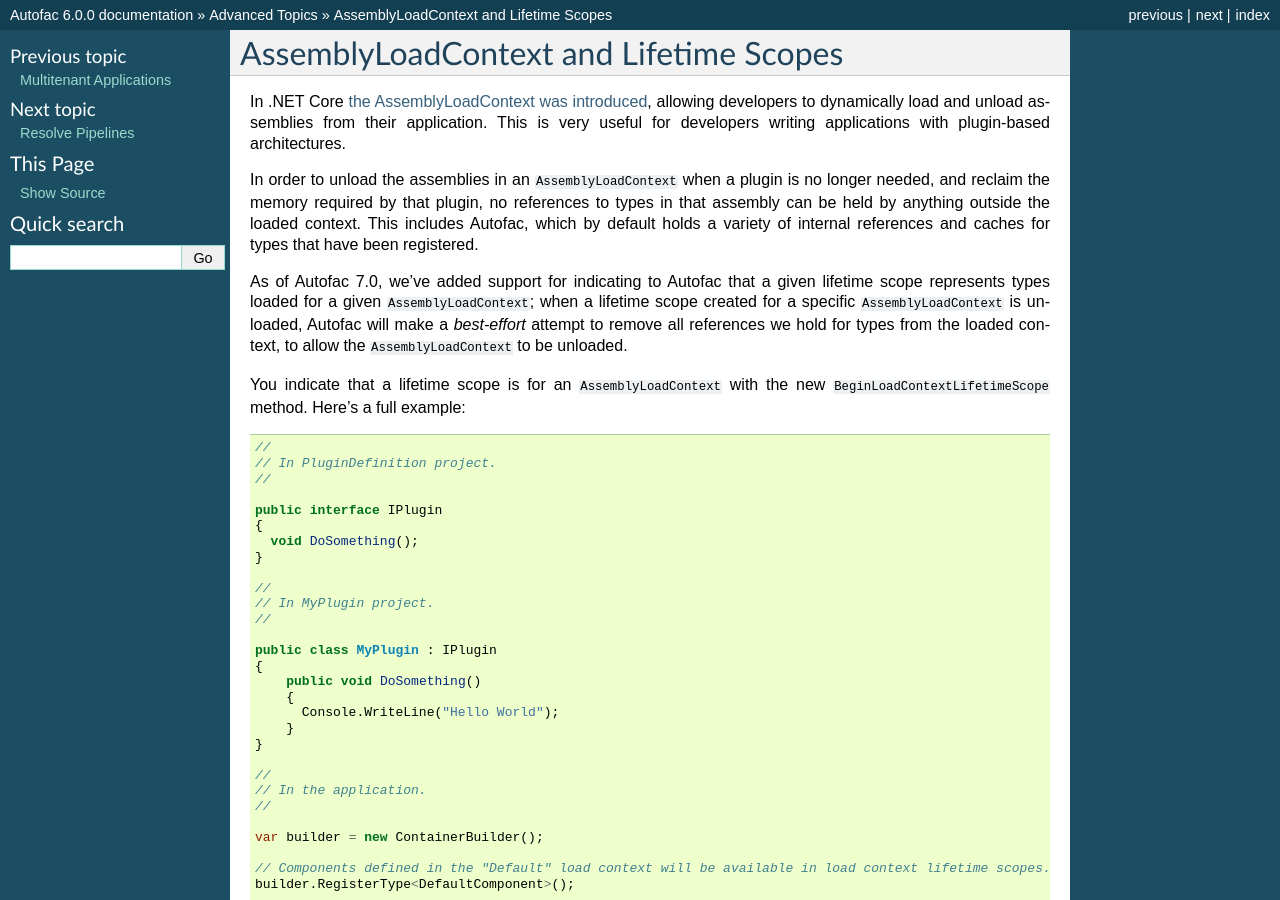
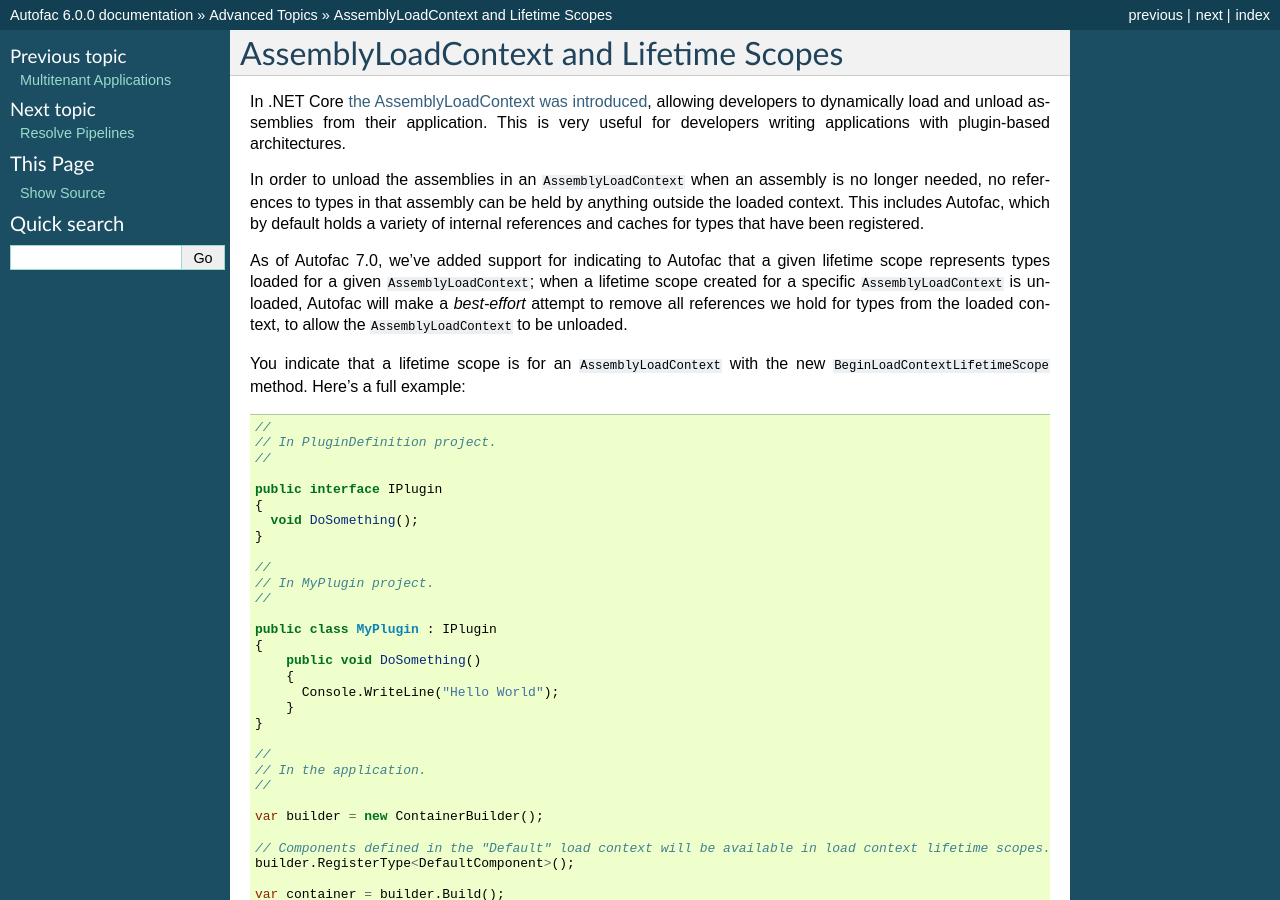
Before and after one commit to autofac/Documentation, a Sphinx documentation site: the page built from docs/advanced/scopes-loadcontexts.rst, in a window 1280 px wide and 900 px high. Built offline with Sphinx 7.4.7, drawn with Linux system fonts in a browser that asks for light colours.

Commit message:
Update docs/advanced/scopes-loadcontexts.rst
Co-authored-by: Travis Illig <tillig@paraesthesia.com>

```diff
--- a/docs/advanced/scopes-loadcontexts.rst
+++ b/docs/advanced/scopes-loadcontexts.rst
@@ -3,7 +3,7 @@
 
 In .NET Core `the AssemblyLoadContext was introduced <https://learn.microsoft.com/en-us/dotnet/core/dependency-loading/understanding-assemblyloadcontext>`_, allowing developers to dynamically load and unload assemblies from their application. This is very useful for developers writing applications with plugin-based architectures.
 
-In order to unload the assemblies in an ``AssemblyLoadContext`` when a plugin is no longer needed, and reclaim the memory required by that plugin, no references to types in that assembly can be held by anything outside the loaded context. This includes Autofac, which by default holds a variety of internal references and caches for types that have been registered.
+In order to unload the assemblies in an ``AssemblyLoadContext`` when an assembly is no longer needed, no references to types in that assembly can be held by anything outside the loaded context. This includes Autofac, which by default holds a variety of internal references and caches for types that have been registered.
 
 As of Autofac 7.0, we've added support for indicating to Autofac that a given lifetime scope represents types loaded for a given ``AssemblyLoadContext``; when a lifetime scope created for a specific ``AssemblyLoadContext`` is unloaded, Autofac will make a *best-effort* attempt to remove all references we hold for types from the loaded context, to allow the ``AssemblyLoadContext`` to be unloaded.
 
```
